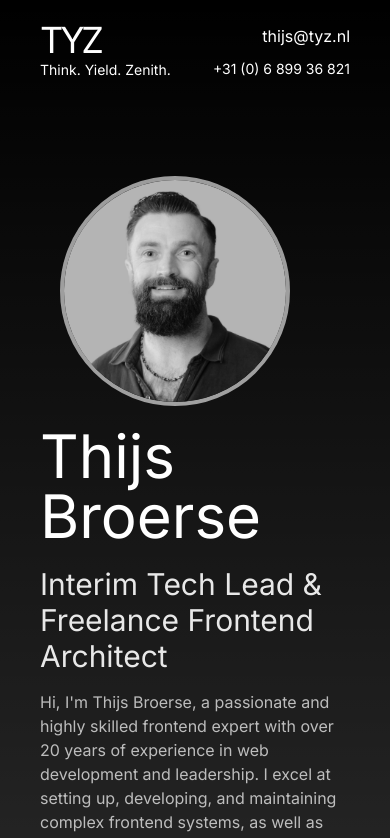
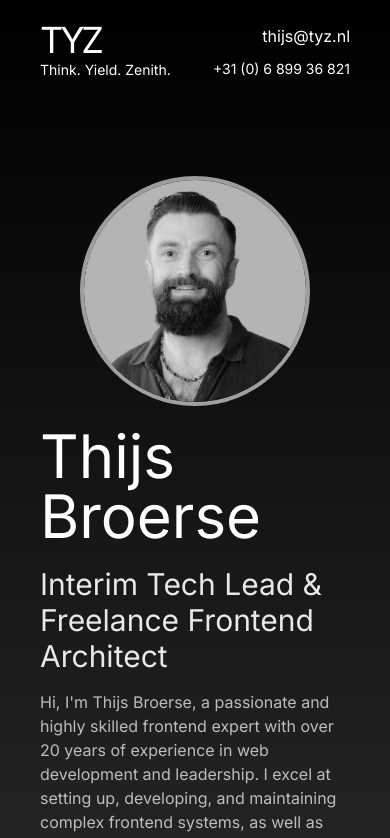
Before and after one commit to ThijsTyZ/tyz, a Next.js app: page / in a window 390 px wide. Shown: the top 838 px of the page. Built offline with nearby package versions, Linux system fonts and the light colour scheme.

Commit message:
fix image alignment for smaller screens

```diff
--- a/src/app/components/Hero.tsx
+++ b/src/app/components/Hero.tsx
@@ -10,7 +10,7 @@ export function Hero(): ReactElement {
           alt="Thijs profile picture"
           width={230}
           height={230}
-          className="rounded-full lg:float-left mr-10 mt-8 border-4 border-white border-opacity-60"
+          className="rounded-full lg:float-left lg:mr-10 mt-8 border-4 border-white border-opacity-60"
         />
         <h2 className="text-6xl py-5">Thijs Broerse</h2>
         <h3 className="opacity-90 text-3xl max-w-5xl">
```
